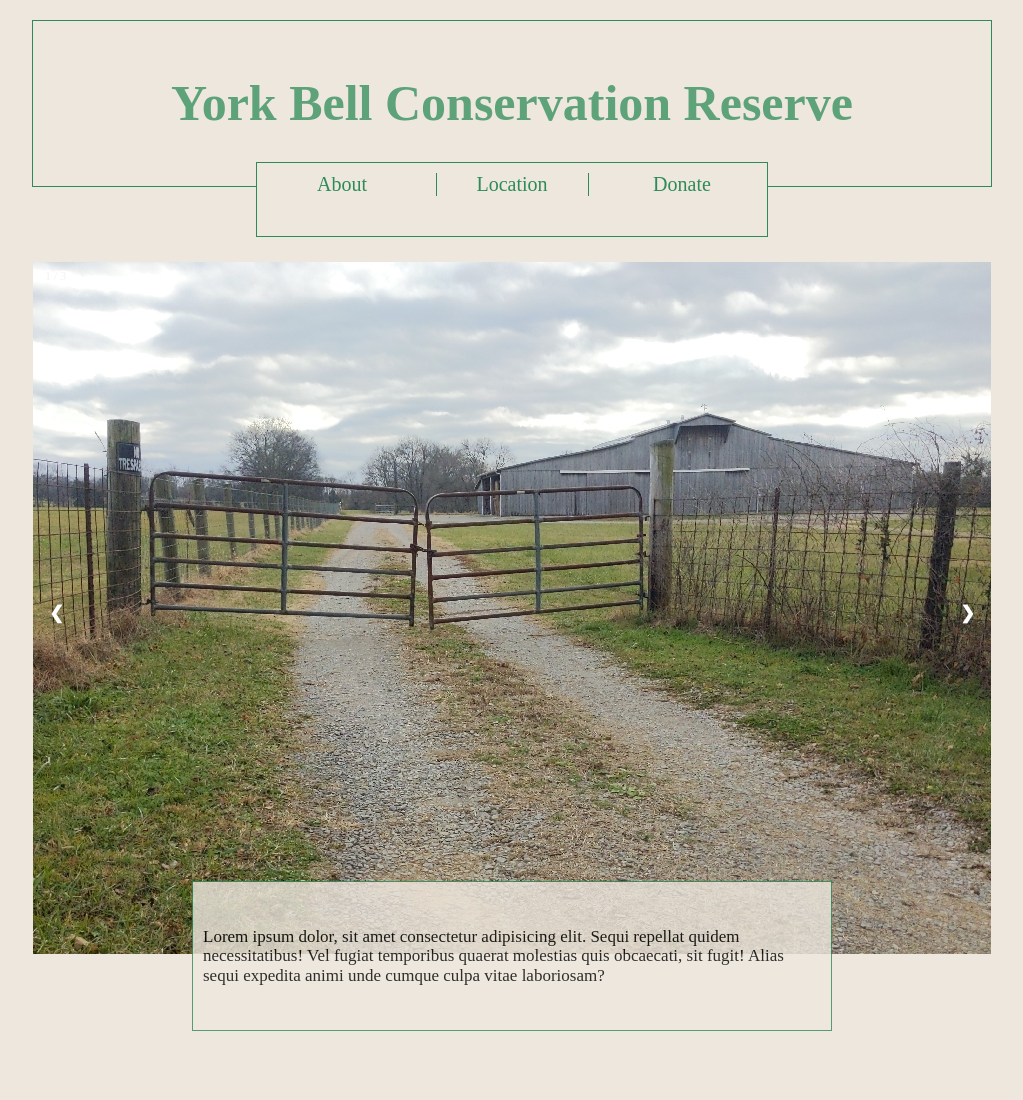
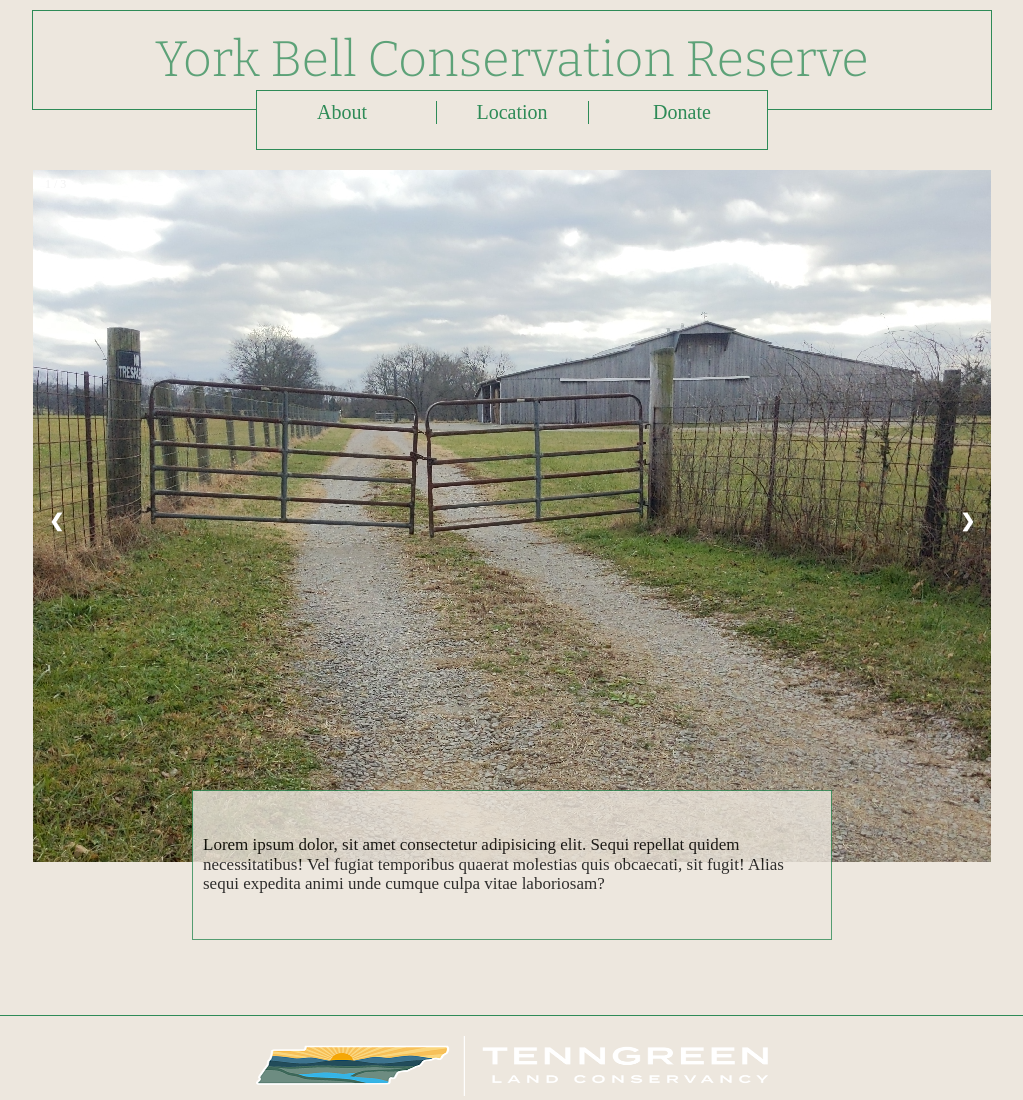
Before and after one commit to ncnapier/yorkBell, a plain HTML site: page index.html in a window 1280 px wide. Shown: the top 1100 px of the page, without its empty margins (128-1151 px from the left). Drawn offline with nearby package versions, Linux system fonts and the light colour scheme.

Commit message:
Add files via upload

```diff
--- a/css/style.css
+++ b/css/style.css
@@ -37,7 +37,7 @@ header {
   display: flex;
   justify-content: center;
   flex-wrap: wrap;
-  margin-top: 20px;
+  margin-top: 10px;
   position: sticky;
   top: 10px;
   z-index: 1;
@@ -55,12 +55,17 @@ header {
   padding: 20px;
   flex-wrap: wrap;
   background-color: #ede7de;
+  height: 100px;
+  align-content: center;
+
 
 
 
 }
 h1 {
   opacity: 75%;
+  font-family: 'Bitter';
+  font-weight: 300;
 }
 h1:hover{
   color:rgb(13, 66, 36)
@@ -99,9 +104,9 @@ a:hover {
 nav {
   border: 1px solid seagreen;
   width: 40%;
-  height: 75px;
+  height: 60px;
   position: relative;
-  bottom: 25px;
+  bottom: 20px;
   background-color: #ede7de;
 
 
--- a/index.html
+++ b/index.html
@@ -9,6 +9,9 @@
 		<title>York Bell Conservation Reserve</title>
 
 		<!-- external CSS link -->
+		<link rel="preconnect" href="https://fonts.googleapis.com">
+<link rel="preconnect" href="https://fonts.gstatic.com" crossorigin>
+<link href="https://fonts.googleapis.com/css2?family=Bitter:ital,wght@0,100;0,300;0,400;0,700;1,100;1,300;1,400;1,700&display=swap" rel="stylesheet">
 		<link rel="stylesheet" href="css/normalize.css">
 		<link rel="stylesheet" href="css/style.css">
 	</head>
```
